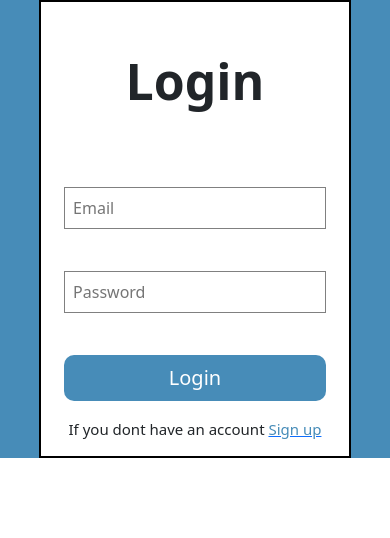
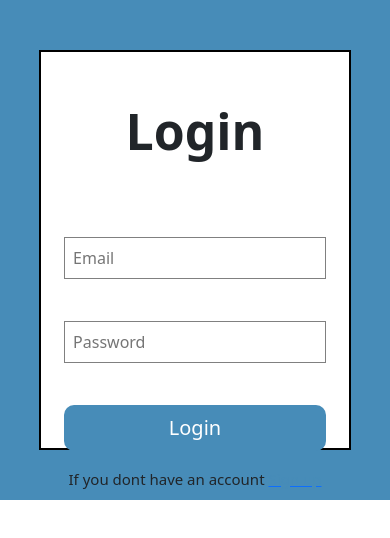
Before and after one commit to RalfiWardhana/client_nutech, a React (Create React App) app: page /login in a window 390 px wide. Shown: the top 538 px of the page. Built offline with nearby package versions, Linux system fonts and the light colour scheme.

Commit message:
first committt

```diff
--- a/src/styles/login.css
+++ b/src/styles/login.css
@@ -112,7 +112,7 @@
         display: flex;
         justify-content: center;
         align-items: center;
-        height: 200%;
+        height: 500px;
         background-color: #478cb8;
     }
     .square{
```
